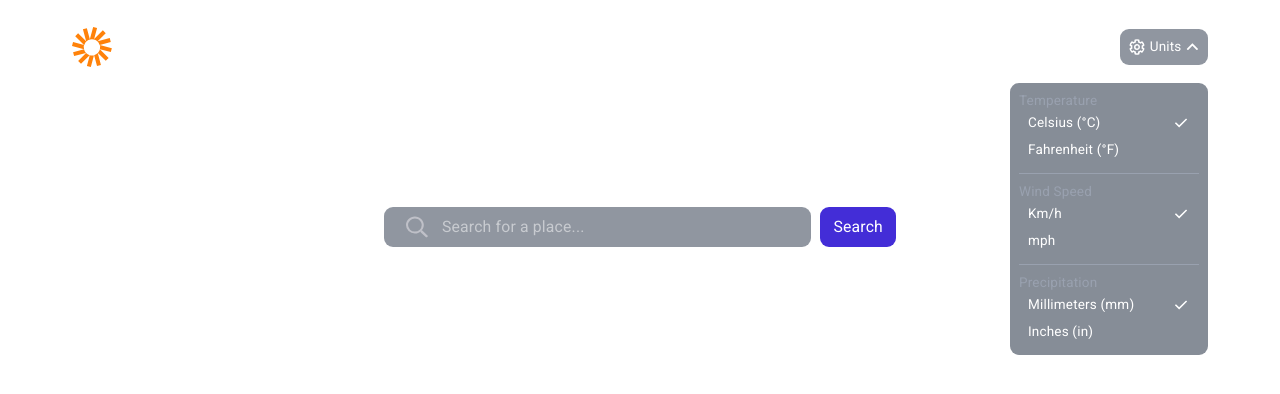
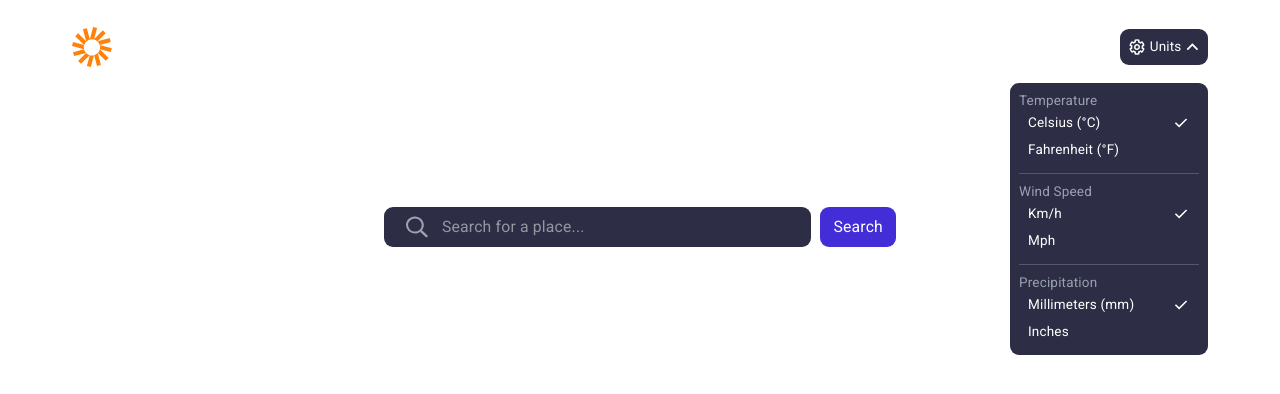
Before and after one commit to NotDebugger/weather-app, a React (Vite) app: page / in a window 1280 px wide. Both pictures are taken after a click on the button "Units". Shown: the top 394 px of the page. Built offline with nearby package versions, Linux system fonts and the light colour scheme; no server answers.

Commit message:
Add weather units context and enhance api logic

```diff
--- a/src/App.tsx
+++ b/src/App.tsx
@@ -1,20 +1,29 @@
 import "./App.css";
-import { useWeather } from "./hooks/useWeather";
 import Navbar from "./components/Navbar";
 import Search from "./components/Search";
 import { useState } from "react";
 import { QueryContext } from "./contexts/QueryContext";
+import { WeatherUnitsContext } from "./contexts/WeatherUnitsContext";
+import type { Units } from "./types";
 
 function App() {
-  const [query, setQuery] = useState<string>("");
-  const { data, loading, error } = useWeather("New York");
-  console.log(data, loading, error);
+  const [units, setUnits] = useState<Units>({
+    temp: "celsius",
+    wind: "kmh",
+    precipitation: "mm",
+  });
+  const [queryInput, setQueryInput] = useState<string>("");
+  const [activeQuery, setActiveQuery] = useState<string>(queryInput);
 
   return (
     <>
-      <QueryContext.Provider value={{ query, setQuery }}>
-        <Navbar />
-        <Search />
+      <QueryContext.Provider
+        value={{ queryInput, setQueryInput, activeQuery, setActiveQuery }}
+      >
+        <WeatherUnitsContext.Provider value={{ units, setUnits }}>
+          <Navbar />
+          <Search />
+        </WeatherUnitsContext.Provider>
       </QueryContext.Provider>
     </>
   );
--- a/src/components/Navbar.tsx
+++ b/src/components/Navbar.tsx
@@ -1,18 +1,42 @@
-import { useState } from "react"
-import Logo from "../assets/images/logo.svg"
-import IconUnits from "../assets/images/icon-units.svg"
-import IconDropdown from "../assets/images/icon-dropdown.svg"
+import { useState } from "react";
+import Logo from "../assets/images/logo.svg";
+import IconUnits from "../assets/images/icon-units.svg";
+import IconDropdown from "../assets/images/icon-dropdown.svg";
+import { useUnits } from "../hooks/useUnits";
+import type { Units } from "../types";
 
 export default function Navbar() {
-  const [units, setUnits] = useState({
-    temp: "celsius",
-    wind: "kmh",
-    precipitation: "mm"
-  })
+  const { units, setUnits } = useUnits();
   const [open, SetOpen] = useState<boolean>(false);
+  const tempOptions: { label: string; value: Units["temp"] }[] = [
+    { label: "Celsius (°C)", value: "celsius" },
+    { label: "Fahrenheit (°F)", value: "fahrenheit" },
+  ];
+  const windOptions: { label: string; value: Units["wind"] }[] = [
+    { label: "Km/h", value: "kmh" },
+    { label: "Mph", value: "mph" },
+  ];
+  const precipitationOptions: {
+    label: string;
+    value: Units["precipitation"];
+  }[] = [
+    { label: "Millimeters (mm)", value: "mm" },
+    { label: "Inches", value: "inch" },
+  ];
 
-  const defaultClass: string = "px-2 py-1 text-xs hover:bg-gray-700 rounded-lg cursor-pointer flex justify-between items-center";
-  const checkTrue = () => (<svg xmlns="http://www.w3.org/2000/svg" height="18px" viewBox="0 -960 960 960" width="18px" fill="#fff"><path d="M382-240 154-468l57-57 171 171 367-367 57 57-424 424Z" /></svg>);
+  const defaultClass: string =
+    "px-2 py-1 text-xs hover:bg-[#404060] rounded-md cursor-pointer flex justify-between items-center";
+  const CheckIcon = () => (
+    <svg
+      xmlns="http://www.w3.org/2000/svg"
+      height="18px"
+      viewBox="0 -960 960 960"
+      width="18px"
+      fill="#fff"
+    >
+      <path d="M382-240 154-468l57-57 171 171 367-367 57 57-424 424Z" />
+    </svg>
+  );
 
   return (
     <div className="flex justify-between items-center px-16 py-6">
@@ -20,33 +44,73 @@ export default function Navbar() {
         <img src={Logo} alt="logo" />
       </div>
       <div className="relative">
-        <button className="flex items-center p-2 bg-gray-700/55 rounded-lg cursor-pointer" onClick={() => SetOpen(!open)}>
+        <button
+          className="flex items-center p-2 bg-[#2d2d45] rounded-lg cursor-pointer"
+          onClick={() => SetOpen(!open)}
+        >
           <img src={IconUnits} alt="" />
           <span className="mx-1 text-xs">Units</span>
-        <img src={IconDropdown} alt="" className={`${open && "rotate-180"} transition duration-400`} />
+          <img
+            src={IconDropdown}
+            alt=""
+            className={`${open && "rotate-180"} transition duration-300`}
+          />
         </button>
         {open && (
-        <div className="absolute p-2 rounded-lg w-44 bg-gray-700/60  right-0 top-12 z-10">
+          <div className="absolute p-2 rounded-lg w-44 bg-[#2d2d45] right-0 top-12 z-10">
             <div>
               <h4 className="text-xs text-gray-400">Temperature</h4>
-              <p className={`${defaultClass}`} onClick={() => setUnits({ ...units, temp: "celsius" })}>Celsius (°C) {units.temp === "celsius" && checkTrue()}</p>
-            <p className={`${defaultClass}`} onClick={() => setUnits({...units, temp: "fahrenheit"})}>Fahrenheit (°F) {units.temp === "fahrenheit" && checkTrue()}</p>
-            <hr className="text-gray-400 my-2"/>
+              {tempOptions.map((opt) => (
+                <p
+                  key={opt.value}
+                  className={`${defaultClass}`}
+                  onClick={() => {
+                    setUnits((prev) => ({ ...prev, temp: opt.value }));
+                    SetOpen(false);
+                  }}
+                >
+                  {opt.label}
+                  {units.temp === opt.value && CheckIcon()}
+                </p>
+              ))}
+              <hr className="opacity-20 my-2" />
             </div>
             <div>
               <h4 className="text-xs text-gray-400">Wind Speed</h4>
-            <p className={`${defaultClass}`} onClick={() => setUnits({...units, wind: "kmh"})}>Km/h {units.wind === "kmh" && checkTrue()}</p>
-            <p className={`${defaultClass}`} onClick={() => setUnits({...units, wind: "mph"})}>mph {units.wind === "mph" && checkTrue()}</p>
-            <hr className="text-gray-400 my-2"/>
+              {windOptions.map((opt) => (
+                <p
+                  key={opt.value}
+                  className={`${defaultClass}`}
+                  onClick={() => {
+                    setUnits((prev) => ({ ...prev, wind: opt.value }));
+                    SetOpen(false);
+                  }}
+                >
+                  {opt.label}
+                  {units.wind === opt.value && CheckIcon()}
+                </p>
+              ))}
+              <hr className="opacity-20 my-2" />
             </div>
             <div>
               <h4 className="text-xs text-gray-400">Precipitation</h4>
-            <p className={`${defaultClass}`} onClick={() => setUnits({...units, precipitation: "mm"})}>Millimeters (mm) {units.precipitation === "mm" && checkTrue()}</p>
-            <p className={`${defaultClass}`} onClick={() => setUnits({...units, precipitation: "in"})}>Inches (in) {units.precipitation === "in" && checkTrue()}</p>
+              {precipitationOptions.map((opt) => (
+                <p
+                  key={opt.value}
+                  className={`${defaultClass}`}
+                  onClick={() => {
+                    setUnits((prev) => ({ ...prev, precipitation: opt.value }));
+                    SetOpen(false);
+                  }}
+                >
+                  {opt.label}
+                  {units.precipitation === opt.value && CheckIcon()}
+                </p>
+              ))}
             </div>
           </div>
         )}
       </div>
     </div>
-  )
+  );
 }
--- a/src/components/Search.tsx
+++ b/src/components/Search.tsx
@@ -1,9 +1,12 @@
 import SearchIcon from "../assets/images/icon-search.svg";
+import SearchSuggestions from "./SearchSuggestions";
 import { useQuery } from "../hooks/useQuery";
-import SearchSuggestions from "./SearchSuggestions";
+import { useWeather } from "../hooks/useWeather";
 
 export default function Search() {
-  const { query, setQuery } = useQuery();
+  const { queryInput, setQueryInput, activeQuery } = useQuery();
+  const { data, loading, error } = useWeather(activeQuery || "cairo");
+  console.log(data, loading, error);
 
   return (
     <div className="mt-5 flex flex-col justify-center items-center">
@@ -13,15 +16,15 @@ export default function Search() {
         onSubmit={(e: React.SubmitEvent<HTMLFormElement>) => e.preventDefault()}
       >
         <div className="flex flex-col gap-1">
-          <div className="bg-gray-700/55 flex items-center px-2 py-2 rounded-lg">
+          <div className="bg-[#2d2d45] flex items-center px-2 py-2 rounded-lg">
             <img src={SearchIcon} alt="" className="w-5 h-5 mx-3 opacity-70" />
             <input
               className="w-xs outline-none"
               type="text"
               placeholder="Search for a place..."
-              value={query}
+              value={queryInput}
               onChange={(e: React.ChangeEvent<HTMLInputElement>) =>
-                setQuery(e.target.value)
+                setQueryInput(e.target.value)
               }
             />
           </div>
--- a/src/components/SearchSuggestions.tsx
+++ b/src/components/SearchSuggestions.tsx
@@ -4,26 +4,27 @@ import LoadingIcon from "../assets/images/icon-loading.svg";
 
 export default function SearchSuggestions() {
   const { suggestions, setSuggestions, suggestionsLoading } = useSuggestions();
-  const { setQuery } = useQuery();
+  const { setQueryInput, setActiveQuery } = useQuery();
 
   return (
     <>
       {suggestionsLoading ? (
-        <div className="px-3 py-2 flex gap-2 cursor-pointer bg-gray-700/55 rounded-lg">
+        <div className="px-3 py-2 flex gap-2 cursor-pointer bg-[#2d2d45] rounded-lg">
           <img src={LoadingIcon} alt="" className="animate-spin" />
           Search in progress
         </div>
       ) : (
         suggestions?.length > 0 && (
-          <ul className="bg-gray-700/55 rounded-lg p-2">
+          <ul className="bg-[#2d2d45] rounded-lg p-2">
             {suggestions.map((city, i) => {
               if (i > 3) return;
               return (
                 <li
-                  className="px-2 py-1 cursor-pointer hover:bg-gray-700 rounded-lg"
+                  className="px-2 py-1 cursor-pointer hover:bg-[#404060] rounded-lg"
                   key={i}
                   onClick={() => {
-                    setQuery(city.name || "");
+                    setActiveQuery(city.name || "");
+                    setQueryInput("");
                     setSuggestions([]);
                   }}
                 >
--- a/src/contexts/QueryContext.ts
+++ b/src/contexts/QueryContext.ts
@@ -1,7 +1,9 @@
 import { createContext } from "react";
 
 interface QueryState {
-  query: string;
-  setQuery: (value: string) => void;
+  queryInput: string;
+  setQueryInput: React.Dispatch<React.SetStateAction<string>>;
+  activeQuery: string;
+  setActiveQuery: React.Dispatch<React.SetStateAction<string>>;
 }
 export const QueryContext = createContext<QueryState | null>(null);
--- /dev/null
+++ b/src/contexts/WeatherUnitsContext.ts
@@ -0,0 +1,9 @@
+import { createContext } from "react";
+import type { Units } from "../types";
+
+interface UnitsContext {
+  units: Units;
+  setUnits: React.Dispatch<React.SetStateAction<Units>>;
+}
+
+export const WeatherUnitsContext = createContext<UnitsContext | null>(null);
--- a/src/hooks/useSuggestions.ts
+++ b/src/hooks/useSuggestions.ts
@@ -4,27 +4,27 @@ import type { City } from "../types";
 import { useState, useEffect } from "react";
 
 export function useSuggestions() {
-  const { query } = useQuery();
+  const { queryInput } = useQuery();
   const [suggestions, setSuggestions] = useState<City[]>([]);
   const [suggestionsLoading, setSuggestionsLoading] = useState<boolean>(false);
 
   useEffect(() => {
-    if (!query) {
+    if (!queryInput) {
       setSuggestions([]);
       return;
     }
     const timeout = setTimeout(async () => {
       try {
         setSuggestionsLoading(true);
-        const cities = await getSuggestionsCities(query);
+        const cities = await getSuggestionsCities(queryInput);
         setSuggestions(cities);
       } catch (err) {
         console.log(err);
       } finally {
         setSuggestionsLoading(false);
       }
-    }, 400);
+    }, 800);
     return () => clearTimeout(timeout);
-  }, [query]);
+  }, [queryInput]);
   return { suggestions, setSuggestions, suggestionsLoading };
 }
--- /dev/null
+++ b/src/hooks/useUnits.ts
@@ -0,0 +1,9 @@
+import { useContext } from "react";
+import { WeatherUnitsContext } from "../contexts/WeatherUnitsContext";
+
+export function useUnits() {
+  const context = useContext(WeatherUnitsContext);
+
+  if (!context) throw new Error("Units not found");
+  return context;
+}
--- a/src/hooks/useWeather.ts
+++ b/src/hooks/useWeather.ts
@@ -1,8 +1,10 @@
 import { useState, useEffect } from "react";
 import { getWeatherData } from "../services/api";
 import type { WeatherData } from "../types";
+import { useUnits } from "./useUnits";
 
 export function useWeather(query: string) {
+  const { units } = useUnits();
   const [weatherData, setWeatherData] = useState<WeatherData | null>(null);
   const [loading, setLoading] = useState<boolean>(false);
   const [error, setError] = useState<string | null>(null);
@@ -13,7 +15,7 @@ export function useWeather(query: string) {
     async function fetchData() {
       try {
         setLoading(true);
-        const result = await getWeatherData(query, controller.signal);
+        const result = await getWeatherData(query, units, controller.signal);
         setWeatherData(result);
       } catch (error) {
         console.log(error);
@@ -25,6 +27,6 @@ export function useWeather(query: string) {
 
     fetchData();
     return () => controller.abort();
-  }, [query]);
+  }, [query, units]);
   return { data: weatherData, loading, error };
 }
--- a/src/types/index.ts
+++ b/src/types/index.ts
@@ -1,2 +1,3 @@
 export * from "./apiResponse";
 export * from "./weather";
+export * from "./units";
--- /dev/null
+++ b/src/types/units.ts
@@ -0,0 +1,5 @@
+export interface Units {
+  temp: "celsius" | "fahrenheit";
+  wind: "kmh" | "mph";
+  precipitation: "mm" | "inch";
+}
```
Also changed, not shown: src/services/api.ts (+6 -1 lines). Lines whose indentation alone changed are shown as unchanged.
